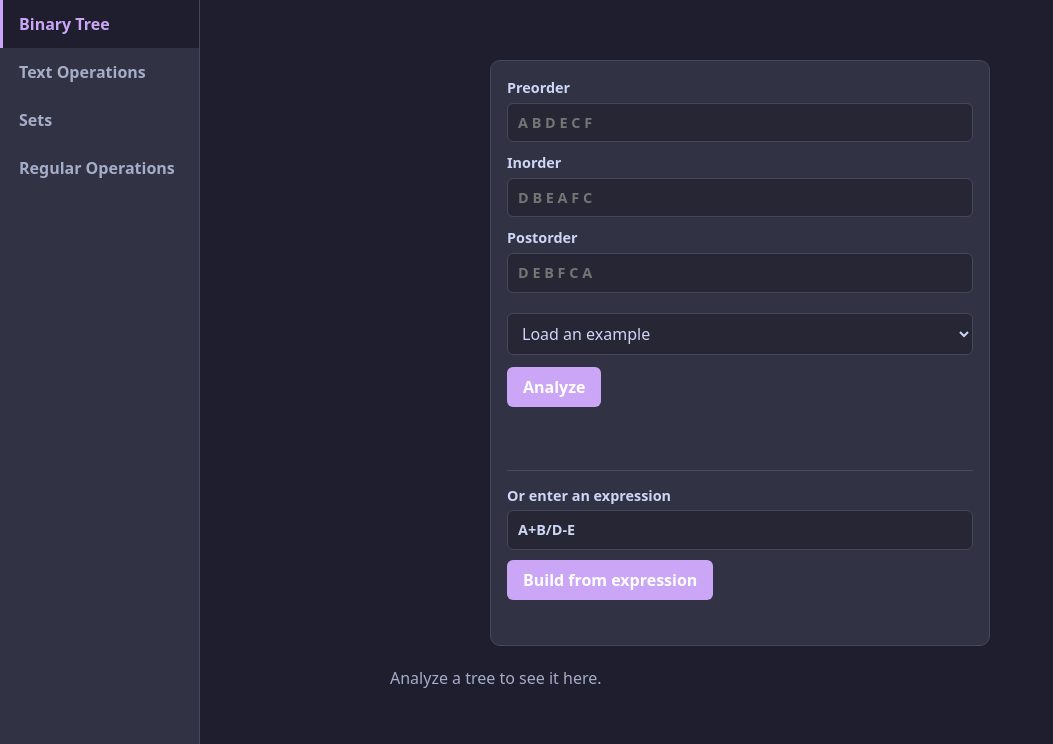
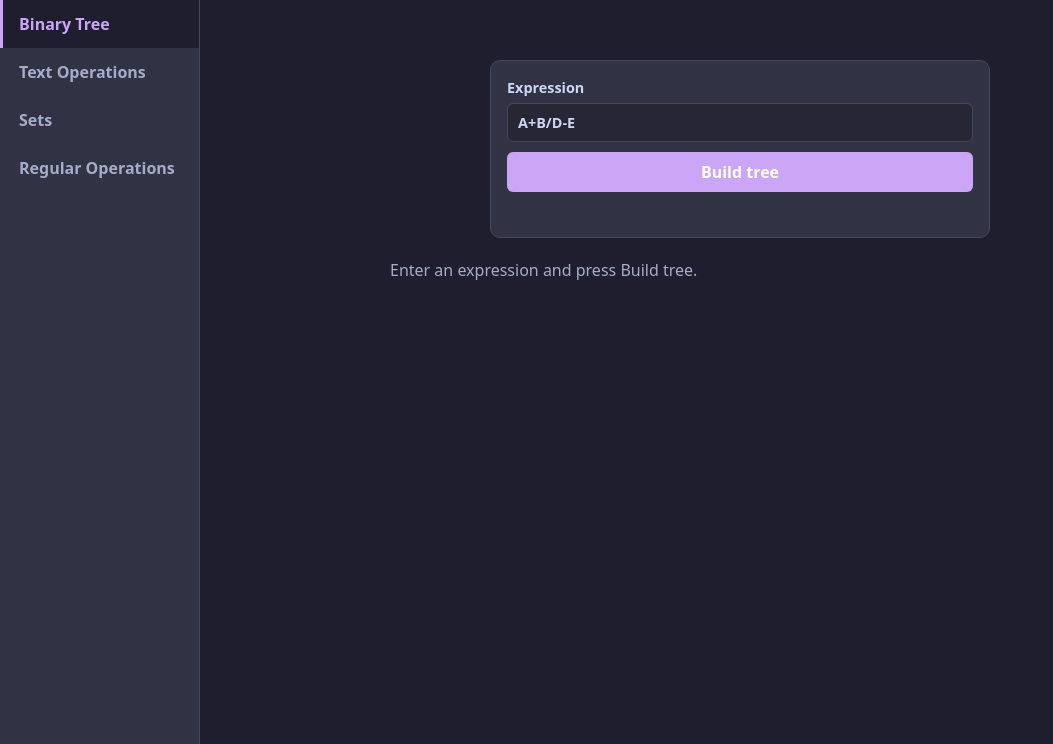
Before and after one commit to arizluizg/Traversal-Toolkit, a Flask app: page / in a window 1280 px wide. Shown: the part 56-800 px from the top of the page, without its empty margins (0-1053 px from the left). Run offline with Flask 3, Linux system fonts and the light colour scheme.

Commit message:
Binary Tree uses expression input only; fix sticky header/sidebar layout

```diff
--- a/app.py
+++ b/app.py
@@ -1,45 +1,15 @@
-"""Traversal Toolkit web app.  Run:  python app.py  ->  http://127.0.0.1:5000"""
-from flask import Flask, jsonify, render_template, request, send_from_directory
+"""Automata Toolkit web app.  Run:  python app.py  ->  http://127.0.0.1:5000"""
+from flask import Flask, jsonify, render_template, request
 
-from traversal_toolkit import regex_ops, set_ops, string_extra, text_ops, tree
+from traversal_toolkit import expr_tree, regex_ops
 
 app = Flask(__name__)
-
-from traversal_toolkit import expr_tree
 expr_tree.register(app)
 
 
 @app.get("/")
 def index():
     return render_template("index.html")
-
-
-@app.get("/api/samples")
-def samples():
-    return send_from_directory("samples", "examples.json")
-
-
-@app.post("/api/analyze")
-def analyze():
-    d = request.get_json(force=True) or {}
-    try:
-        root = tree.build(tree.tokens(d.get("pre", "")), tree.tokens(d.get("ino", "")),
-                          tree.tokens(d.get("post", "")))
-        trav = {"preorder": tree.preorder(root), "inorder": tree.inorder(root),
-                "postorder": tree.postorder(root)}
-        join = lambda k: "".join(trav[k])
-        a, b = tree.tokens(d.get("set_a", "")), tree.tokens(d.get("set_b", ""))
-        da, db = set_ops.default_sets(root)
-        str_a_val = join(d.get("str_a", "preorder"))
-        str_b_val = join(d.get("str_b", "postorder"))
-        return jsonify(
-            tree=tree.to_dict(root), inorder=trav["inorder"], summary=tree.summary(root),
-            strings=text_ops.string_ops(str_a_val, str_b_val, d.get("find", "")),
-            string_extras=string_extra.string_extra_ops(str_a_val, str_b_val),
-            sets=set_ops.set_ops(a or da, b or db),
-        )
-    except (ValueError, KeyError) as e:
-        return jsonify(error=str(e) if isinstance(e, ValueError) else "Invalid option."), 400
 
 
 @app.post("/api/regex")
--- a/samples/examples.json
+++ /dev/null
@@ -1,5 +0,0 @@
-[
-  {"name": "Letters (A–F)", "pre": "A B D E C F", "ino": "D B E A F C", "post": "D E B F C A"},
-  {"name": "Numbers (BST)", "pre": "8 3 1 6 10 14", "ino": "1 3 6 8 10 14", "post": "1 6 3 14 10 8"},
-  {"name": "Inorder + postorder only", "pre": "", "ino": "D B E A F C", "post": "D E B F C A"}
-]
--- a/static/app.js
+++ b/static/app.js
@@ -1,8 +1,4 @@
 const $ = s => document.querySelector(s);
-const esc = s => String(s).replace(/[&<>"]/g, c => ({"&": "&amp;", "<": "&lt;", ">": "&gt;", '"': "&quot;"}[c]));
-const show = v => typeof v === "boolean" ? (v ? "Yes" : "No") : v;
-const table = rows => "<table>" + rows.map(([k, v]) => `<tr><th>${esc(k)}</th><td>${esc(show(v))}</td></tr>`).join("") + "</table>";
-const FIELDS = ["pre", "ino", "post", "str_a", "str_b", "find", "set_a", "set_b"];
 
 // Sidebar toggle
 $("#toggle-sidebar").onclick = () => {
@@ -22,42 +18,3 @@ document.querySelectorAll(".sidebar-item").forEach(btn => {
 
 // Set default active
 if ($("#page-tree")) $("#page-tree").classList.add("active");
-
-function drawTree(root, ino) {
-  const xs = Object.fromEntries(ino.map((v, i) => [v, i])), nodes = [], edges = [];
-  (function go(n, d, p) {
-    if (!n) return;
-    const pt = {x: 36 + xs[n.v] * 52, y: 32 + d * 64, v: n.v};
-    nodes.push(pt);
-    if (p) edges.push([p, pt]);
-    go(n.l, d + 1, pt); go(n.r, d + 1, pt);
-  })(root, 0, null);
-  const w = 72 + (ino.length - 1) * 52, h = Math.max(...nodes.map(n => n.y)) + 40;
-  return `<svg width="${w}" height="${h}" viewBox="0 0 ${w} ${h}">` +
-    edges.map(([a, b]) => `<line x1="${a.x}" y1="${a.y}" x2="${b.x}" y2="${b.y}" stroke="#9fb1bb" stroke-width="2"/>`).join("") +
-    nodes.map(n => `<circle cx="${n.x}" cy="${n.y}" r="18" fill="#e3f3f4" stroke="#0e7c86" stroke-width="2"/>` +
-      `<text x="${n.x}" y="${n.y + 5}" text-anchor="middle" font-size="14">${esc(n.v)}</text>`).join("") + "</svg>";
-}
-
-async function analyzeTree() {
-  const body = {pre: $("#pre").value, ino: $("#ino").value, post: $("#post").value, str_a: "preorder", str_b: "postorder", find: "", set_a: "", set_b: ""};
-  const res = await fetch("/api/analyze", {method: "POST", headers: {"Content-Type": "application/json"}, body: JSON.stringify(body)});
-  const d = await res.json();
-  $("#error").textContent = d.error || "";
-  if (d.error) return;
-  $("#out-tree").innerHTML = `<div class="tree">${drawTree(d.tree, d.inorder)}</div>` + table(d.summary);
-}
-
-// Event listeners
-$("#go").onclick = analyzeTree;
-
-// Load examples
-fetch("/api/samples").then(r => r.json()).then(list => {
-  list.forEach((s, i) => $("#example").add(new Option(s.name, i)));
-  $("#example").onchange = e => {
-    const s = list[e.target.value];
-    if (!s) return;
-    $("#pre").value = s.pre; $("#ino").value = s.ino; $("#post").value = s.post;
-    analyzeTree();
-  };
-});
--- a/static/expr.js
+++ /dev/null
@@ -1,73 +0,0 @@
-// Expression input for the Binary Tree page. Adds an expression box to the same card
-// and shows its pre/in/post trees below. No sidebar item, no other JS/HTML edits needed.
-(() => {
-  const $ = s => document.querySelector(s);
-  const esc = s => String(s).replace(/[&<>"]/g, c => ({"&": "&amp;", "<": "&lt;", ">": "&gt;", '"': "&quot;"}[c]));
-
-  const page = $("#page-tree"), card = page && page.querySelector(".input"), outTree = $("#out-tree");
-  if (!card || !outTree) return;
-
-  const css = document.createElement("style");
-  css.textContent = `#out-expr h3{margin:16px 0 6px}#out-expr h3 small{font-weight:400;opacity:.7;margin-left:8px}
-  #out-expr .seq{font-family:ui-monospace,Consolas,monospace;margin:6px 0 0;word-break:break-all}
-  #out-expr .tree{overflow-x:auto;border-radius:8px}#expr-error{color:#e5534b;min-height:1.2em;margin:6px 0 0}`;
-  document.head.append(css);
-
-  const box = document.createElement("div");
-  box.innerHTML = `<hr style="border:0;border-top:1px solid rgba(255,255,255,.12);margin:14px 0">
-    <label>Or enter an expression <input id="expr" value="A+B/D-E" placeholder="A+B/D-E"></label>
-    <div class="row"><button id="expr-go">Build from expression</button></div><p id="expr-error"></p>`;
-  card.append(box);
-
-  const out = document.createElement("div");
-  out.id = "out-expr";
-  page.append(out);
-
-  // When the traversal Analyze redraws its output, hide the expression result and show it again.
-  new MutationObserver(() => { out.innerHTML = ""; outTree.style.display = ""; })
-    .observe(outTree, {childList: true});
-
-  const walk = {
-    pre:  n => n ? [n, ...walk.pre(n.l), ...walk.pre(n.r)] : [],
-    in:   n => n ? [...walk.in(n.l), n, ...walk.in(n.r)] : [],
-    post: n => n ? [...walk.post(n.l), ...walk.post(n.r), n] : [],
-  };
-  const isOp = v => v.length === 1 && "+-*/^".includes(v);
-
-  function draw(root, order) {
-    const nodes = [], edges = [];
-    (function go(n, d, p) {
-      if (!n) return;
-      n.px = 36 + n.x * 52; n.py = 32 + d * 64;
-      nodes.push(n);
-      if (p) edges.push([p, n]);
-      go(n.l, d + 1, n); go(n.r, d + 1, n);
-    })(root, 0, null);
-    const w = 72 + Math.max(...nodes.map(n => n.x)) * 52, h = Math.max(...nodes.map(n => n.py)) + 40;
-    return `<svg width="${w}" height="${h}" viewBox="0 0 ${w} ${h}" style="background:#fff">` +
-      edges.map(([a, b]) => `<line x1="${a.px}" y1="${a.py}" x2="${b.px}" y2="${b.py}" stroke="#9fb1bb" stroke-width="2"/>`).join("") +
-      nodes.map(n => `<circle cx="${n.px}" cy="${n.py}" r="18" fill="${isOp(n.v) ? "#fde8c8" : "#e3f3f4"}" stroke="#0e7c86" stroke-width="2"/>` +
-        `<text x="${n.px}" y="${n.py + 5}" text-anchor="middle" font-size="14" fill="#14262f">${esc(n.v)}</text>` +
-        `<circle cx="${n.px + 14}" cy="${n.py - 14}" r="9" fill="#0e7c86"/>` +
-        `<text x="${n.px + 14}" y="${n.py - 10}" text-anchor="middle" font-size="11" fill="#fff">${order.indexOf(n) + 1}</text>`).join("") + "</svg>";
-  }
-
-  async function build() {
-    const res = await fetch("/api/expression", {method: "POST", headers: {"Content-Type": "application/json"},
-                                                body: JSON.stringify({expr: $("#expr").value})});
-    const d = await res.json();
-    $("#expr-error").textContent = d.error || "";
-    if (d.error) return;
-    outTree.style.display = "none";
-    $("#out-expr").innerHTML = [
-      ["Preorder (prefix)", "Root → Left → Right", "pre", d.prefix],
-      ["Inorder (infix)", "Left → Root → Right", "in", d.infix],
-      ["Postorder (postfix)", "Left → Right → Root", "post", d.postfix],
-    ].map(([name, rule, k, text]) =>
-      `<h3>${name} <small>${rule}</small></h3><div class="tree">${draw(d.tree, walk[k](d.tree))}</div>` +
-      `<p class="seq">${esc(text)}</p>`).join("");
-  }
-
-  $("#expr-go").onclick = build;
-  $("#expr").addEventListener("keydown", e => { if (e.key === "Enter") build(); });
-})();
--- a/static/style.css
+++ b/static/style.css
@@ -1,18 +1,18 @@
 :root{--bg:#1e1e2e;--card:#313244;--ink:#cdd6f4;--mute:#a6adc8;--line:#45475a;--acc:#cba6f7;--bad:#f38ba8;--ok:#a6e3a1}
 *{box-sizing:border-box}
 body{margin:0;background:var(--bg);color:var(--ink);font:16px/1.5 system-ui,"Segoe UI",sans-serif;display:flex;flex-direction:column;min-height:100vh}
-header{display:flex;align-items:center;gap:16px;max-width:100%;padding:16px 20px;background:var(--card);border-bottom:1px solid var(--line);height:56px}
+header{position:sticky;top:0;z-index:20;display:flex;align-items:center;gap:16px;max-width:100%;padding:16px 20px;background:var(--card);border-bottom:1px solid var(--line);height:56px}
 header h1{margin:0;font-size:1.6rem;letter-spacing:-.02em}
 header p{display:none}
 .sidebar-toggle{background:none;border:none;font-size:24px;cursor:pointer;padding:6px;color:var(--ink);flex-shrink:0}
 .sidebar-toggle:hover{background:var(--bg);border-radius:6px}
-.sidebar{position:fixed;left:0;top:56px;height:calc(100vh - 56px);width:200px;background:var(--card);border-right:1px solid var(--line);padding:0;overflow-y:auto;transition:transform 0.3s ease}
+.sidebar{position:fixed;z-index:10;left:0;top:56px;height:calc(100vh - 56px);width:200px;background:var(--card);border-right:1px solid var(--line);padding:0;overflow-y:auto;transition:transform 0.3s ease}
 .sidebar.closed{transform:translateX(-100%)}
 .sidebar nav{display:flex;flex-direction:column;gap:0}
 .sidebar-item{background:none;border:none;text-align:left;padding:12px 16px;color:var(--mute);border-left:3px solid transparent;border-radius:0;cursor:pointer;transition:all 0.2s}
 .sidebar-item:hover{background:var(--bg);color:var(--ink)}
 .sidebar-item.active{background:var(--bg);color:var(--acc);border-left-color:var(--acc);font-weight:600}
-main{flex:1;margin-left:200px;transition:margin-left 0.3s ease;display:flex;flex-direction:column;align-items:center;padding:20px;width:calc(100% - 200px)}
+main{flex:1;min-width:0;margin-left:200px;transition:margin-left 0.3s ease;display:flex;flex-direction:column;align-items:center;padding:20px;width:calc(100% - 200px)}
 .sidebar.closed ~ main{margin-left:0;width:100%}
 .page{display:none;width:100%;max-width:700px;margin:0 auto}
 .page.active{display:block}
@@ -23,7 +23,7 @@ textarea{font-family:ui-monospace,Consolas,monospace;width:100%;min-height:130px
 button{font:inherit;font-weight:600;padding:8px 16px;border:0;border-radius:6px;background:var(--acc);color:#fff;cursor:pointer}
 :focus-visible{outline:2px solid var(--acc);outline-offset:2px}
 .row{display:flex;gap:12px;flex-wrap:wrap;align-items:end;margin:10px 0}
-#error{color:var(--bad);margin:0;min-height:1.2em}
+#tree-error{color:var(--bad);margin:0;min-height:1.2em}
 .hint{color:var(--mute)}
 table{border-collapse:collapse;width:100%;margin-top:12px;background:var(--card);border:1px solid var(--line);border-radius:8px}
 th,td{text-align:left;padding:8px;border-bottom:1px solid var(--line);vertical-align:top}
@@ -73,3 +73,7 @@ pre{background:#fafcfd;border:1px solid var(--line);border-radius:8px;padding:10
 .set-card h3 small{font-weight:400;color:var(--mute);margin-left:8px}
 .power-set,.chip-list{display:flex;flex-wrap:wrap;gap:6px}
 .power-set span,.chip-list span{font-family:ui-monospace,Consolas,monospace;background:#262635;border:1px solid var(--line);border-radius:6px;padding:2px 8px;word-break:break-all}
+#text-results-grid > div{min-width:0}
+#tree-output h3{margin:16px 0 6px}
+#tree-output h3 small{font-weight:400;opacity:.7;margin-left:8px}
+#tree-output .seq{font-family:ui-monospace,Consolas,monospace;margin:6px 0 0;word-break:break-all}
--- a/static/tree.js
+++ b/static/tree.js
@@ -1,81 +1,67 @@
 const treeSection = document.getElementById('page-tree');
 if (treeSection) {
   const esc = (value) => String(value).replace(/[&<>\"]/g, (char) => ({ '&': '&amp;', '<': '&lt;', '>': '&gt;', '"': '&quot;', '\\': '&#92;' }[char]));
-  const show = (value) => typeof value === 'boolean' ? (value ? 'Yes' : 'No') : value;
-  const table = (rows) => '<table>' + rows.map(([key, value]) => `<tr><th>${esc(key)}</th><td>${esc(show(value))}</td></tr>`).join('') + '</table>';
 
   const treeInputs = {
-    pre: document.getElementById('tree-pre'),
-    ino: document.getElementById('tree-ino'),
-    post: document.getElementById('tree-post'),
-    example: document.getElementById('tree-example'),
+    expr: document.getElementById('tree-expr'),
     go: document.getElementById('tree-go'),
     error: document.getElementById('tree-error'),
     output: document.getElementById('tree-output')
   };
 
-  function drawTree(root, ino) {
-    const xs = Object.fromEntries(ino.map((value, index) => [value, index]));
+  const walk = {
+    pre: (node) => node ? [node, ...walk.pre(node.l), ...walk.pre(node.r)] : [],
+    in: (node) => node ? [...walk.in(node.l), node, ...walk.in(node.r)] : [],
+    post: (node) => node ? [...walk.post(node.l), ...walk.post(node.r), node] : []
+  };
+  const isOperator = (value) => value.length === 1 && '+-*/^'.includes(value);
+
+  // Draws one tree. Each node gets a small badge with its visit number for this traversal.
+  function drawTree(root, order) {
     const nodes = [];
     const edges = [];
 
     (function go(node, depth, parent) {
       if (!node) return;
-      const point = { x: 36 + xs[node.v] * 52, y: 32 + depth * 64, v: node.v };
-      nodes.push(point);
-      if (parent) edges.push([parent, point]);
-      go(node.l, depth + 1, point);
-      go(node.r, depth + 1, point);
+      node.px = 36 + node.x * 52;
+      node.py = 32 + depth * 64;
+      nodes.push(node);
+      if (parent) edges.push([parent, node]);
+      go(node.l, depth + 1, node);
+      go(node.r, depth + 1, node);
     })(root, 0, null);
 
-    const width = 72 + (ino.length - 1) * 52;
-    const height = Math.max(...nodes.map((node) => node.y)) + 40;
+    const width = 72 + Math.max(...nodes.map((node) => node.x)) * 52;
+    const height = Math.max(...nodes.map((node) => node.py)) + 40;
 
-    return `<svg width="${width}" height="${height}" viewBox="0 0 ${width} ${height}">` +
-      edges.map(([a, b]) => `<line x1="${a.x}" y1="${a.y}" x2="${b.x}" y2="${b.y}" stroke="#9fb1bb" stroke-width="2"/>`).join('') +
-      nodes.map((node) => `<circle cx="${node.x}" cy="${node.y}" r="18" fill="#e3f3f4" stroke="#0e7c86" stroke-width="2"/>` +
-        `<text x="${node.x}" y="${node.y + 5}" text-anchor="middle" font-size="14">${esc(node.v)}</text>`).join('') +
+    return `<svg width="${width}" height="${height}" viewBox="0 0 ${width} ${height}" style="background:#fff">` +
+      edges.map(([a, b]) => `<line x1="${a.px}" y1="${a.py}" x2="${b.px}" y2="${b.py}" stroke="#9fb1bb" stroke-width="2"/>`).join('') +
+      nodes.map((node) => `<circle cx="${node.px}" cy="${node.py}" r="18" fill="${isOperator(node.v) ? '#fde8c8' : '#e3f3f4'}" stroke="#0e7c86" stroke-width="2"/>` +
+        `<text x="${node.px}" y="${node.py + 5}" text-anchor="middle" font-size="14" fill="#14262f">${esc(node.v)}</text>` +
+        `<circle cx="${node.px + 14}" cy="${node.py - 14}" r="9" fill="#0e7c86"/>` +
+        `<text x="${node.px + 14}" y="${node.py - 10}" text-anchor="middle" font-size="11" fill="#fff">${order.indexOf(node) + 1}</text>`).join('') +
       '</svg>';
   }
 
-  async function analyzeTree() {
-    const body = {
-      pre: treeInputs.pre.value,
-      ino: treeInputs.ino.value,
-      post: treeInputs.post.value,
-      str_a: 'preorder',
-      str_b: 'postorder',
-      find: '',
-      set_a: '',
-      set_b: ''
-    };
-
-    const response = await fetch('/api/analyze', {
+  async function buildTree() {
+    const response = await fetch('/api/expression', {
       method: 'POST',
       headers: { 'Content-Type': 'application/json' },
-      body: JSON.stringify(body)
+      body: JSON.stringify({ expr: treeInputs.expr.value })
     });
-
     const data = await response.json();
     treeInputs.error.textContent = data.error || '';
     if (data.error) return;
 
-    treeInputs.output.innerHTML = `<div class="tree">${drawTree(data.tree, data.inorder)}</div>` + table(data.summary);
+    treeInputs.output.innerHTML = [
+      ['Preorder (prefix)', 'Root → Left → Right', 'pre', data.prefix],
+      ['Inorder (infix)', 'Left → Root → Right', 'in', data.infix],
+      ['Postorder (postfix)', 'Left → Right → Root', 'post', data.postfix]
+    ].map(([name, rule, key, text]) =>
+      `<h3>${name} <small>${rule}</small></h3><div class="tree">${drawTree(data.tree, walk[key](data.tree))}</div>` +
+      `<p class="seq">${esc(text)}</p>`).join('');
   }
 
-  treeInputs.go.addEventListener('click', analyzeTree);
-
-  fetch('/api/samples')
-    .then((response) => response.json())
-    .then((list) => {
-      list.forEach((sample, index) => treeInputs.example.add(new Option(sample.name, index)));
-      treeInputs.example.addEventListener('change', (event) => {
-        const sample = list[event.target.value];
-        if (!sample) return;
-        treeInputs.pre.value = sample.pre;
-        treeInputs.ino.value = sample.ino;
-        treeInputs.post.value = sample.post;
-        analyzeTree();
-      });
-    });
+  treeInputs.go.addEventListener('click', buildTree);
+  treeInputs.expr.addEventListener('keydown', (event) => { if (event.key === 'Enter') buildTree(); });
 }
--- a/templates/index.html
+++ b/templates/index.html
@@ -10,7 +10,7 @@
 <header>
   <button id="toggle-sidebar" class="sidebar-toggle">☰</button>
   <h1>Automata Toolkit</h1>
-  <p>Enter tree traversals, then explore the tree, strings, sets and regular operations.</p>
+  <p>Explore expression trees, strings, sets and regular operations.</p>
 </header>
 <aside id="sidebar" class="sidebar open">
   <nav>
@@ -21,19 +21,7 @@
   </nav>
 </aside>
 <main>
-  <section id="page-tree" class="page active">
-    <div class="input">
-      <label>Preorder <input id="pre" placeholder="A B D E C F"></label>
-      <label>Inorder <input id="ino" placeholder="D B E A F C"></label>
-      <label>Postorder <input id="post" placeholder="D E B F C A"></label>
-      <div class="row">
-        <select id="example" aria-label="Examples"><option value="">Load an example</option></select>
-        <button id="go">Analyze</button>
-      </div>
-      <p id="error" role="alert"></p>
-    </div>
-    <div id="out-tree"><p class="hint">Analyze a tree to see it here.</p></div>
-  </section>
+  {% include 'toolkit/tree.html' %}
 
   {% include 'toolkit/text.html' %}
 
@@ -46,6 +34,5 @@
 <script src="{{ url_for('static', filename='text.js') }}"></script>
 <script src="{{ url_for('static', filename='set.js') }}"></script>
 <script src="{{ url_for('static', filename='regex.js') }}"></script>
-<script src="{{ url_for('static', filename='expr.js') }}"></script>
 </body>
 </html>
--- a/templates/toolkit/tree.html
+++ b/templates/toolkit/tree.html
@@ -1,14 +1,8 @@
 <section id="page-tree" class="page active">
   <div class="input">
-    <label>Preorder <input id="tree-pre" placeholder="A B D E C F"></label>
-    <label>Inorder <input id="tree-ino" placeholder="D B E A F C"></label>
-    <label>Postorder <input id="tree-post" placeholder="D E B F C A"></label>
-    <div class="row">
-      <select id="tree-example" aria-label="Examples"><option value="">Load an example</option></select>
-      <button id="tree-go">Analyze</button>
-    </div>
+    <label>Expression <input id="tree-expr" value="A+B/D-E" placeholder="A+B/D-E" autocomplete="off" spellcheck="false"></label>
+    <button id="tree-go">Build tree</button>
     <p id="tree-error" role="alert"></p>
   </div>
-  <div id="tree-output"><p class="hint">Analyze a tree to see it here.</p></div>
+  <div id="tree-output"><p class="hint">Enter an expression and press Build tree.</p></div>
 </section>
-<script src="{{ url_for('static', filename='tree.js') }}"></script>
```
Also changed, not shown: DEVELOPER_GUIDE.md (+4 -4 lines), README.md.
